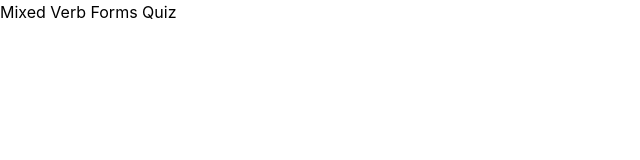
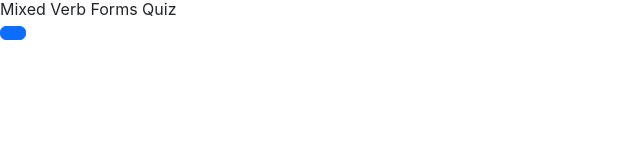
Before and after one commit to NoahEmmenegger/englisch-verb-quiz, a React (Create React App) app: page / in a window 1280 px wide. Shown: the top 160 px of the page, without its empty margins (0-640 px from the left). Built offline with nearby package versions, Linux system fonts and the light colour scheme.

Commit message:
add bootstrap

```diff
--- a/package.json
+++ b/package.json
@@ -6,7 +6,9 @@
     "@testing-library/jest-dom": "^5.16.5",
     "@testing-library/react": "^13.4.0",
     "@testing-library/user-event": "^13.5.0",
+    "bootstrap": "^5.2.1",
     "react": "^18.2.0",
+    "react-bootstrap": "^2.5.0",
     "react-dom": "^18.2.0",
     "react-scripts": "5.0.1",
     "web-vitals": "^2.1.4"
--- a/src/App.js
+++ b/src/App.js
@@ -1,9 +1,13 @@
+import { Button } from 'react-bootstrap';
 import './App.css';
 
 function App() {
     return (
         <div className="App">
             <h1>Mixed Verb Forms Quiz</h1>
+            <table>
+                <Button value="test" />
+            </table>
         </div>
     );
 }
```
Also changed, not shown: src/index.js (+6 -4 lines), 1 other file (tests, documents, lock files or other folders).
